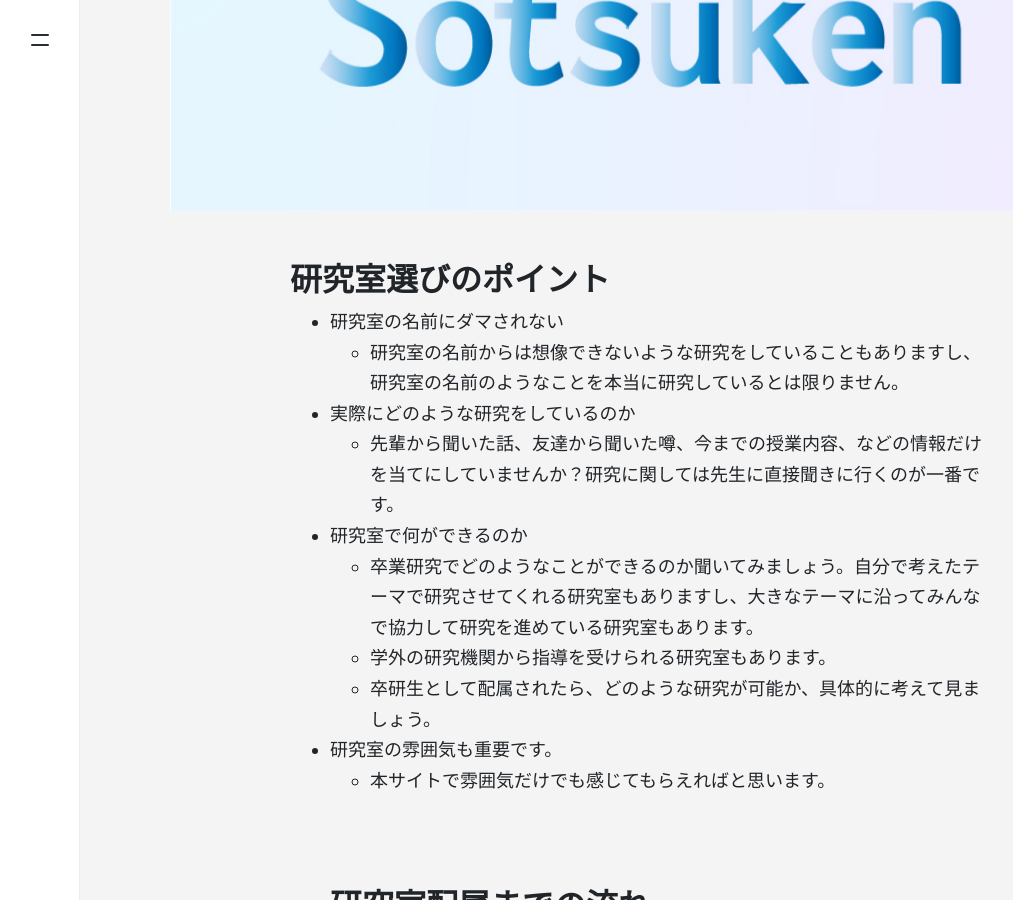
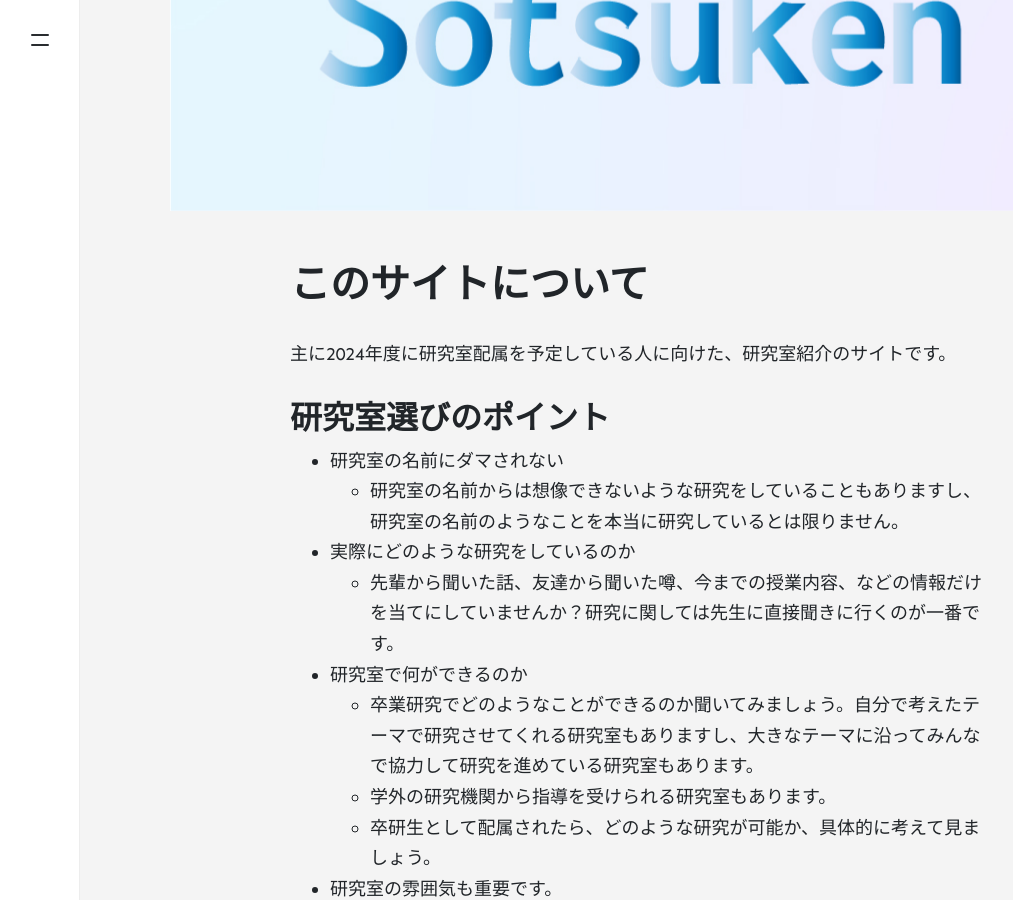
Before and after one commit to TMU-bio/lab-intro, a Jekyll site: the page built from _posts/2021-11-25-このサイトについて.md, in a window 1280 px wide and 900 px high, scrolled down 711 px. Shown: the whole window, without its empty margins (0-1013 px from the left). Built offline with Jekyll 4.4.1, drawn with Linux system fonts in a browser that asks for light colours; nearby versions of some CDN libraries; comment, search, counter and statistics services are not loaded.

Commit message:
2024update

```diff
--- a/_posts/2021-11-25-このサイトについて.md
+++ b/_posts/2021-11-25-このサイトについて.md
@@ -4,6 +4,10 @@ title:  "研究室選びのポイント"
 subtitle:  ""
 image: assets/images/about.jpg
 ---
+
+# このサイトについて
+主に2024年度に研究室配属を予定している人に向けた、研究室紹介のサイトです。
+
 
 ## 研究室選びのポイント
 - 研究室の名前にダマされない
```
